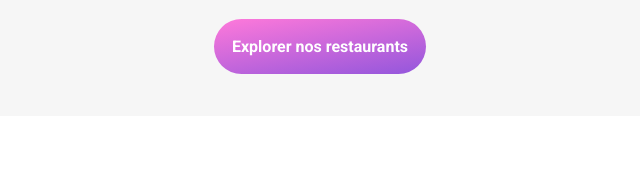
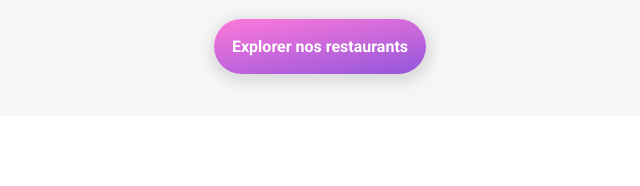
Before and after one commit to ThibaultOlm/ThibaultOulmiere_3_25052021, a website: page index.html in a window 1280 px wide. Shown: the part 274-460 px from the top of the page, 320-960 px from the left. Drawn offline with Linux system fonts and the light colour scheme; a web font is replaced by a local one.

Commit message:
Création CSS survol bouton

```diff
--- a/sass/components/_anim.scss
+++ b/sass/components/_anim.scss
@@ -6,11 +6,11 @@
     position: fixed;
     display: flex;
     background-color: $colour-white;
-    z-index: 99;
+    z-index: -1;
     align-items: center;
     justify-content: center;
     animation: loading 600ms;
-    animation-delay: 3s;
+    animation-delay: 1s;
     animation-fill-mode: forwards;
 }
 
@@ -20,6 +20,7 @@
     }
     100% {
         opacity: 0;
+        z-index: -1;
     }
 }
 
--- a/sass/components/_buttons.scss
+++ b/sass/components/_buttons.scss
@@ -1,8 +1,32 @@
 @mixin gradient-button {
     padding: 18px;
     border-radius: 35px;
-    background: linear-gradient(170deg, #FF79DA, #9356DC);
+    background: $colour-gradient;
     text-decoration: none;
     font-weight: 700;
     color: white;
+    box-shadow: $shadow-primary;
+    &:hover {
+        background: $colour-gradient-light;
+        box-shadow: $shadow-secondary;
+    }
+
+    /** &:hover {
+        &::after {
+            opacity: 1;
+        }
+    }
+    &::after {
+        content: "";
+        position: absolute;
+        top: 0;
+        right: 0;
+        bottom: 0;
+        left: 0;
+        background: $colour-primary;
+        box-shadow: $shadow-secondary;
+        opacity: 0;
+        z-index: -1;
+        transition: opacity 3000ms;
+    } **/
 }
--- a/sass/utils/_variables.scss
+++ b/sass/utils/_variables.scss
@@ -5,8 +5,12 @@ $colour-background: #f6f6f6;
 $colour-background-secondary: #eaeaea;
 $colour-white: #ffffff;
 $colour-over: #f5edff;
+$colour-gradient: linear-gradient(170deg, $colour-secondary, $colour-primary);
+$colour-gradient-light: linear-gradient(170deg, lighten($colour-secondary, 5%), lighten($colour-primary, 5%));
+$shadow-color:rgba(180, 180, 180, 0.384);
 
-$shadow-primary: 1px 4px 12px 5px rgba(180, 180, 180, 0.384);
+$shadow-primary: 1px 4px 12px 5px $shadow-color;
+$shadow-secondary: 1px 4px 12px 5px darken($shadow-color, 15%);
 
 $border-rounded: 18px;
 
```
Also changed, not shown: css/style.css, 1 other file.
